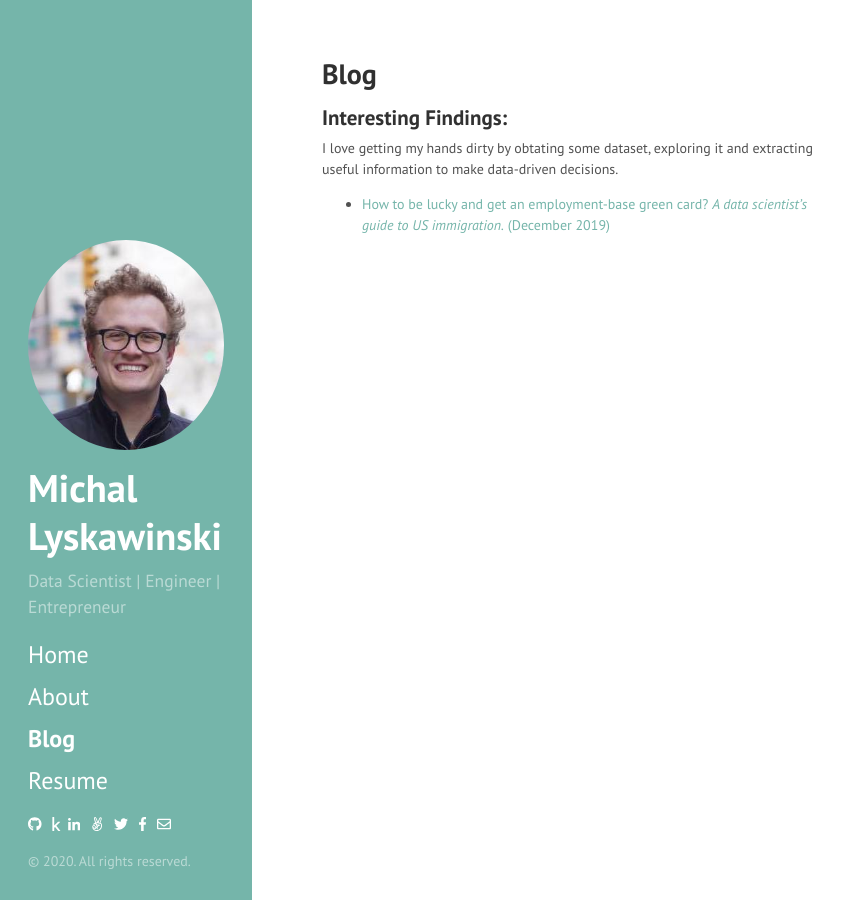
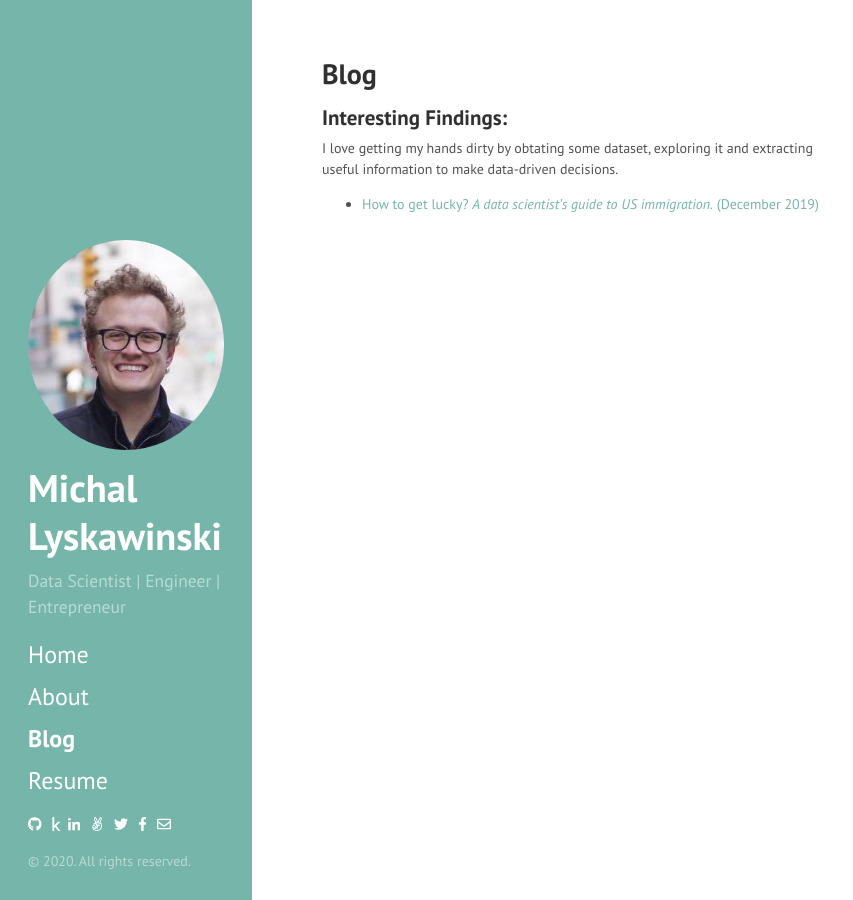
Before and after one commit to Michalos88/michallyskawinski.github.io, a Jekyll site: the page built from blog.md, in a window 1280 px wide. Shown: the whole page, without its empty margins (0-853 px from the left). Built offline with Jekyll 4.4.1, drawn with Linux system fonts in a browser that asks for light colours.

Commit message:
* blog content changes

```diff
--- a/blog.md
+++ b/blog.md
@@ -7,7 +7,7 @@ title: Blog
 I love getting my hands dirty by obtating some dataset, exploring it and extracting useful information to make data-driven decisions.
 
 <!-- * [Data-driven decision making in life]() -->
-* [How to be lucky and get an employment-base green card? _A data scientist's guide to US immigration._ (December 2019)](/blog/2019/12/gc_app)
+* [How to get lucky? _A data scientist's guide to US immigration._ (December 2019)](/blog/2019/12/gc_app)
 <!--  -->
 <!-- ## Technical: -->
 <!--  -->
```
